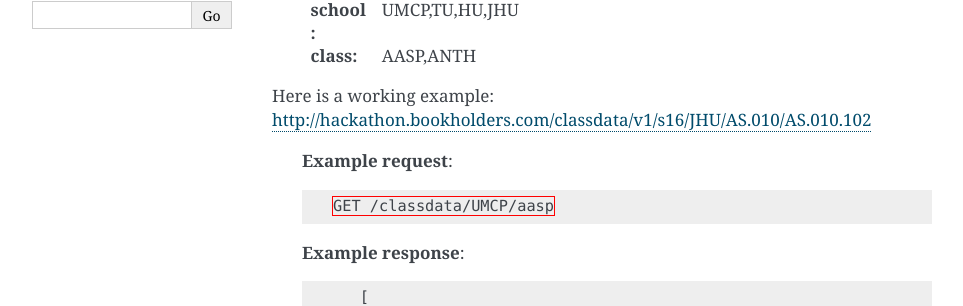
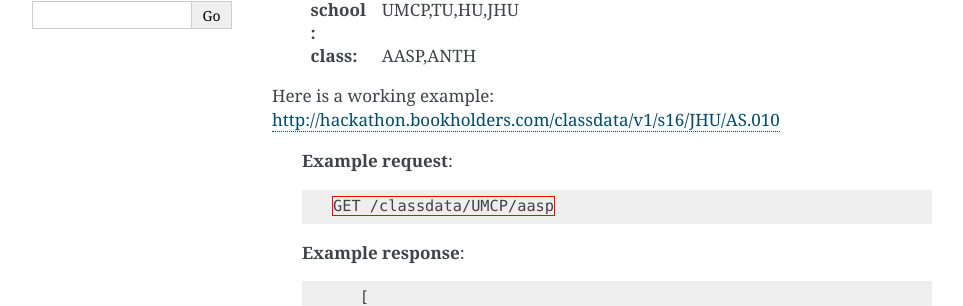
Before and after one commit to bookholders/classdataapi, a Sphinx documentation site: the page built from docs/class.rst, in a window 1280 px wide and 900 px high. Shown: the part 170-476 px from the top of the window, without its empty margins (148-1111 px from the left). Built offline with Sphinx 7.4.7, drawn with Linux system fonts in a browser that asks for light colours; some of the changed lines change nothing that is shown.

Commit message:
Update class.rst

```diff
--- a/docs/class.rst
+++ b/docs/class.rst
@@ -11,7 +11,7 @@
   :class: AASP,ANTH
 
 Here is a working example:
-http://hackathon.bookholders.com/classdata/v1/s16/JHU/AS.010/AS.010.102
+http://hackathon.bookholders.com/classdata/v1/s16/JHU/AS.010
 
 
   **Example request**:
```
